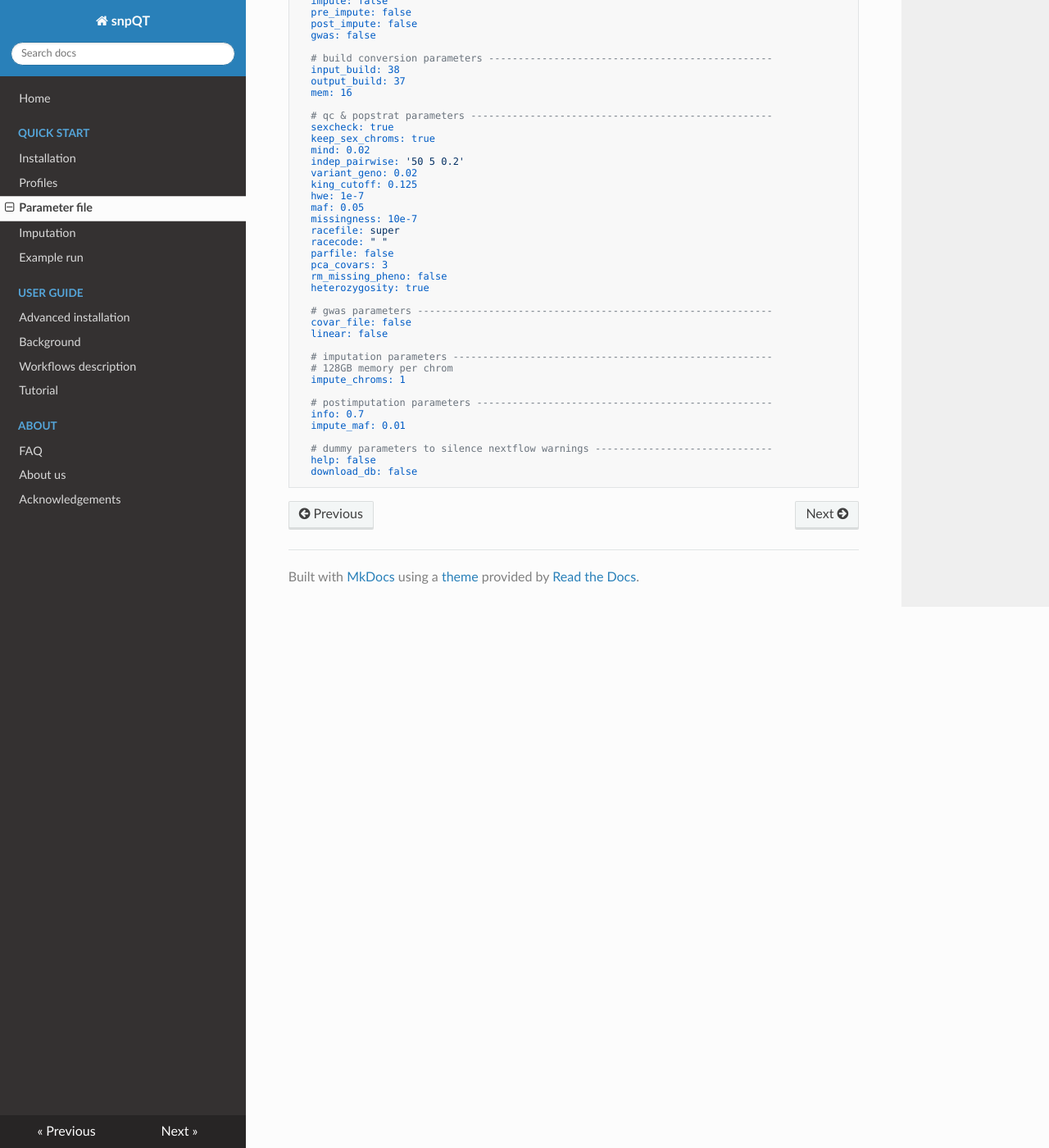
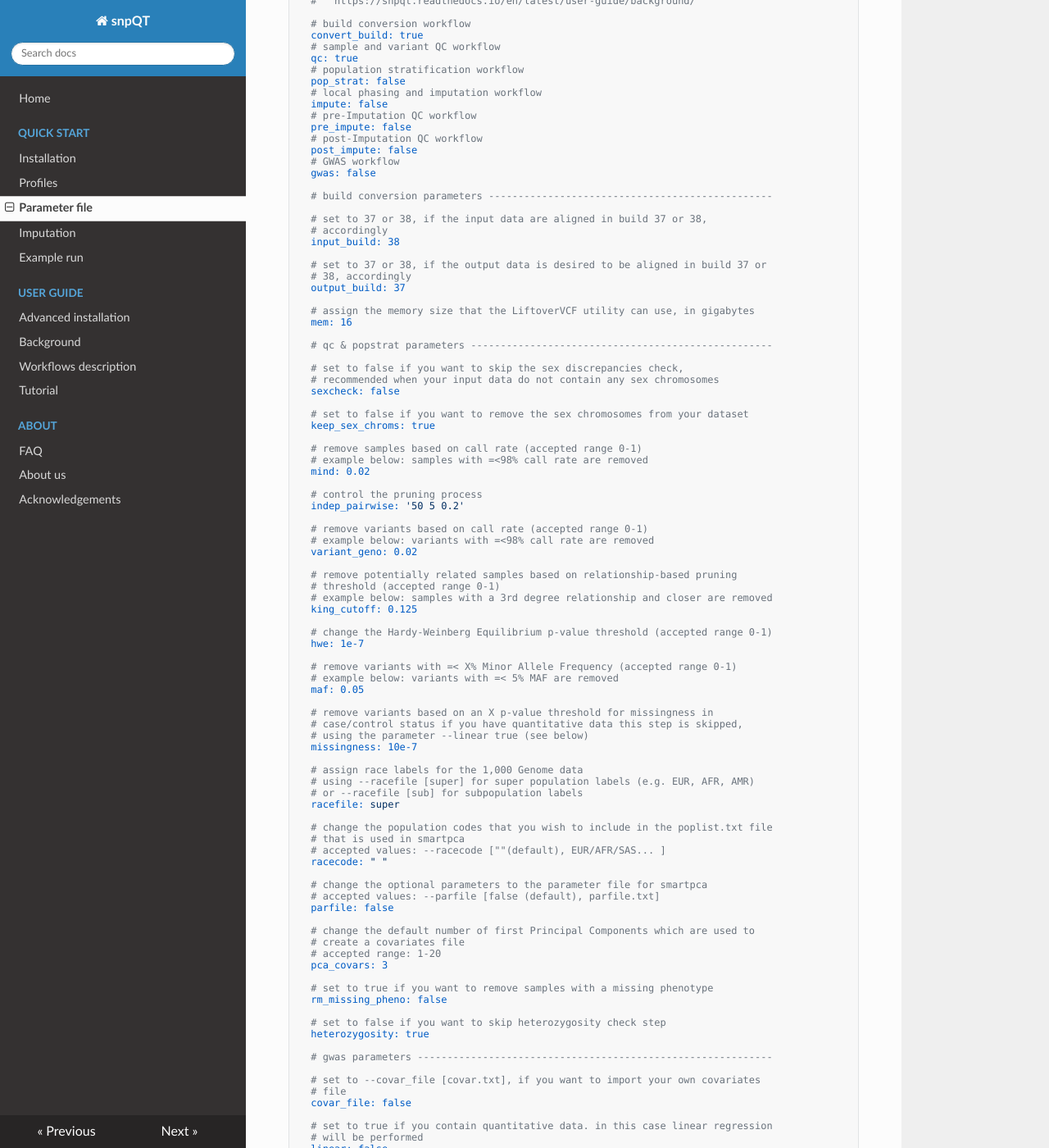
Before and after one commit to nebfield/snpQT, an MkDocs documentation site: the page built from docs/quickstart/parameters.md, in a window 1280 px wide and 1400 px high, scrolled down 918 px. Shown: the whole window at 82% size. Built offline with MkDocs 1.6.1, drawn with Linux system fonts in a browser that asks for light colours; nearby versions of some CDN libraries; some of the changed text lies outside the part shown.

Commit message:
Update parameters comments in docs

````diff
--- a/docs/quickstart/parameters.md
+++ b/docs/quickstart/parameters.md
@@ -40,49 +40,136 @@ To make things easier we have provided an example parameters.yaml file with
   results: "$baseDir/results/"
 
   # workflow parameters --------------------------------------------------------
-  convert_build: false
-  qc: false
+
+  # change a workflow parameter to true, if you want to use it
+  # check how you can combine multiple workflows at:
+  #   https://snpqt.readthedocs.io/en/latest/user-guide/background/
+
+  # build conversion workflow
+  convert_build: true
+  # sample and variant QC workflow
+  qc: true
+  # population stratification workflow
   pop_strat: false
+  # local phasing and imputation workflow
   impute: false
+  # pre-Imputation QC workflow
   pre_impute: false
+  # post-Imputation QC workflow
   post_impute: false
+  # GWAS workflow
   gwas: false
 
   # build conversion parameters ------------------------------------------------
+
+  # set to 37 or 38, if the input data are aligned in build 37 or 38,
+  # accordingly
   input_build: 38
+
+  # set to 37 or 38, if the output data is desired to be aligned in build 37 or
+  # 38, accordingly
   output_build: 37
+
+  # assign the memory size that the LiftoverVCF utility can use, in gigabytes
   mem: 16
 
   # qc & popstrat parameters ---------------------------------------------------
-  sexcheck: true
+
+  # set to false if you want to skip the sex discrepancies check,
+  # recommended when your input data do not contain any sex chromosomes
+  sexcheck: false
+
+  # set to false if you want to remove the sex chromosomes from your dataset
   keep_sex_chroms: true
+
+  # remove samples based on call rate (accepted range 0-1)
+  # example below: samples with =<98% call rate are removed
   mind: 0.02
+
+  # control the pruning process
   indep_pairwise: '50 5 0.2'
+
+  # remove variants based on call rate (accepted range 0-1)
+  # example below: variants with =<98% call rate are removed
   variant_geno: 0.02
+
+  # remove potentially related samples based on relationship-based pruning
+  # threshold (accepted range 0-1)
+  # example below: samples with a 3rd degree relationship and closer are removed
   king_cutoff: 0.125
+
+  # change the Hardy-Weinberg Equilibrium p-value threshold (accepted range 0-1)
   hwe: 1e-7
+
+  # remove variants with =< X% Minor Allele Frequency (accepted range 0-1)
+  # example below: variants with =< 5% MAF are removed
   maf: 0.05
+
+  # remove variants based on an X p-value threshold for missingness in
+  # case/control status if you have quantitative data this step is skipped,
+  # using the parameter --linear true (see below)
   missingness: 10e-7
+
+  # assign race labels for the 1,000 Genome data
+  # using --racefile [super] for super population labels (e.g. EUR, AFR, AMR)
+  # or --racefile [sub] for subpopulation labels
   racefile: super
+
+  # change the population codes that you wish to include in the poplist.txt file
+  # that is used in smartpca
+  # accepted values: --racecode [""(default), EUR/AFR/SAS... ]
   racecode: " "
+
+  # change the optional parameters to the parameter file for smartpca
+  # accepted values: --parfile [false (default), parfile.txt]
   parfile: false
+
+  # change the default number of first Principal Components which are used to
+  # create a covariates file
+  # accepted range: 1-20
   pca_covars: 3
+
+  # set to true if you want to remove samples with a missing phenotype
   rm_missing_pheno: false
+
+  # set to false if you want to skip heterozygosity check step
   heterozygosity: true
 
   # gwas parameters ------------------------------------------------------------
+
+  # set to --covar_file [covar.txt], if you want to import your own covariates
+  # file
   covar_file: false
+
+  # set to true if you contain quantitative data. in this case linear regression
+  # will be performed
   linear: false
 
   # imputation parameters ------------------------------------------------------
-  # 128GB memory per chrom
+
+  # 128GB memory per chrom, controls the number of chromosomes that are imputed
+  # at the same time.  cluster profile ignores this because it queues jobs in
+  # SLURM
+  # accepted range: 1-23
   impute_chroms: 1
 
   # postimputation parameters --------------------------------------------------
+
+  # change the info score which expresses the quality of imputation per marker
+  # accepted range: 0-1
   info: 0.7
+
+  # change the Minor Allele Frequency threshold in post-Imputation QC
+  # accepted range: 0-1
   impute_maf: 0.01
 
+  # The chosen default thresholds are used only to improve the user experience,
+  # they have been chosen based on experience on our own datasets,
+  # however, each dataset is unique, so please feel free to change them
+  # taking into account the accepted ranges
+
   # dummy parameters to silence nextflow warnings ------------------------------
+
   help: false
   download_db: false
 ```
````
